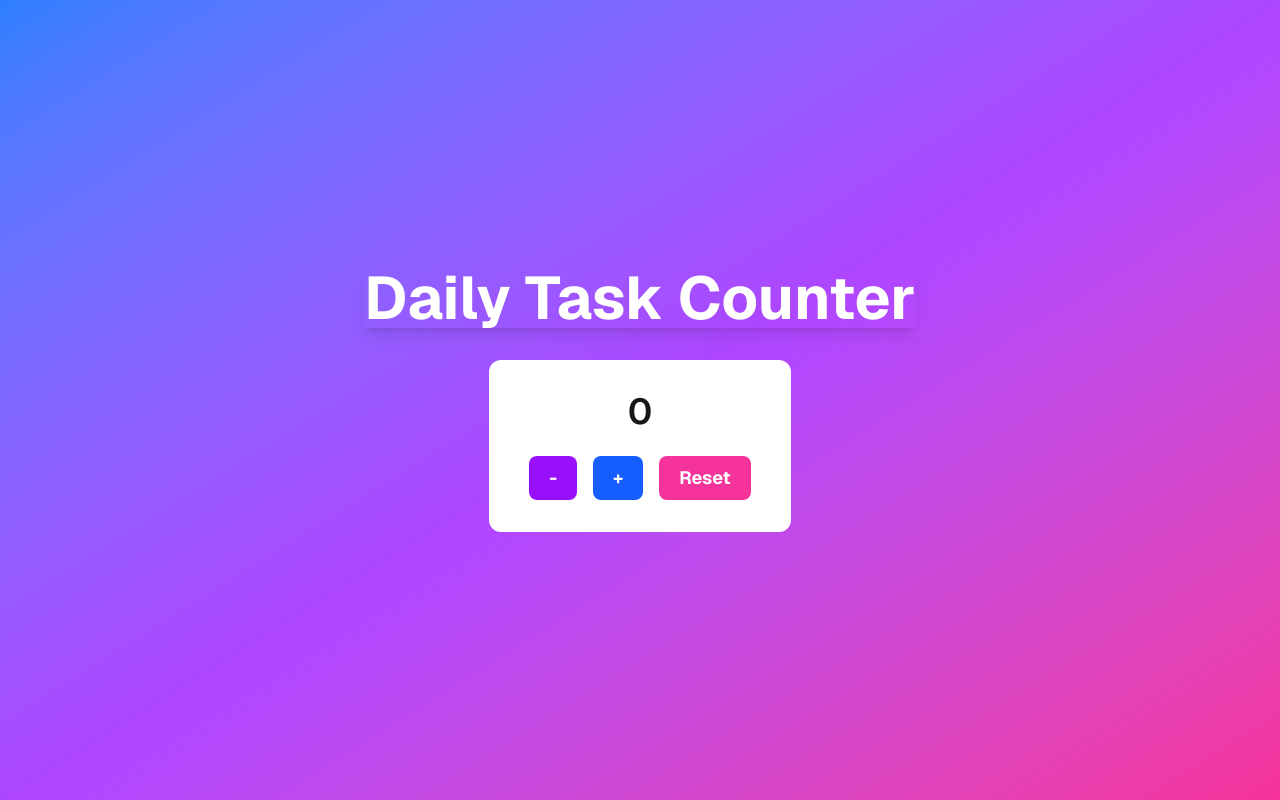
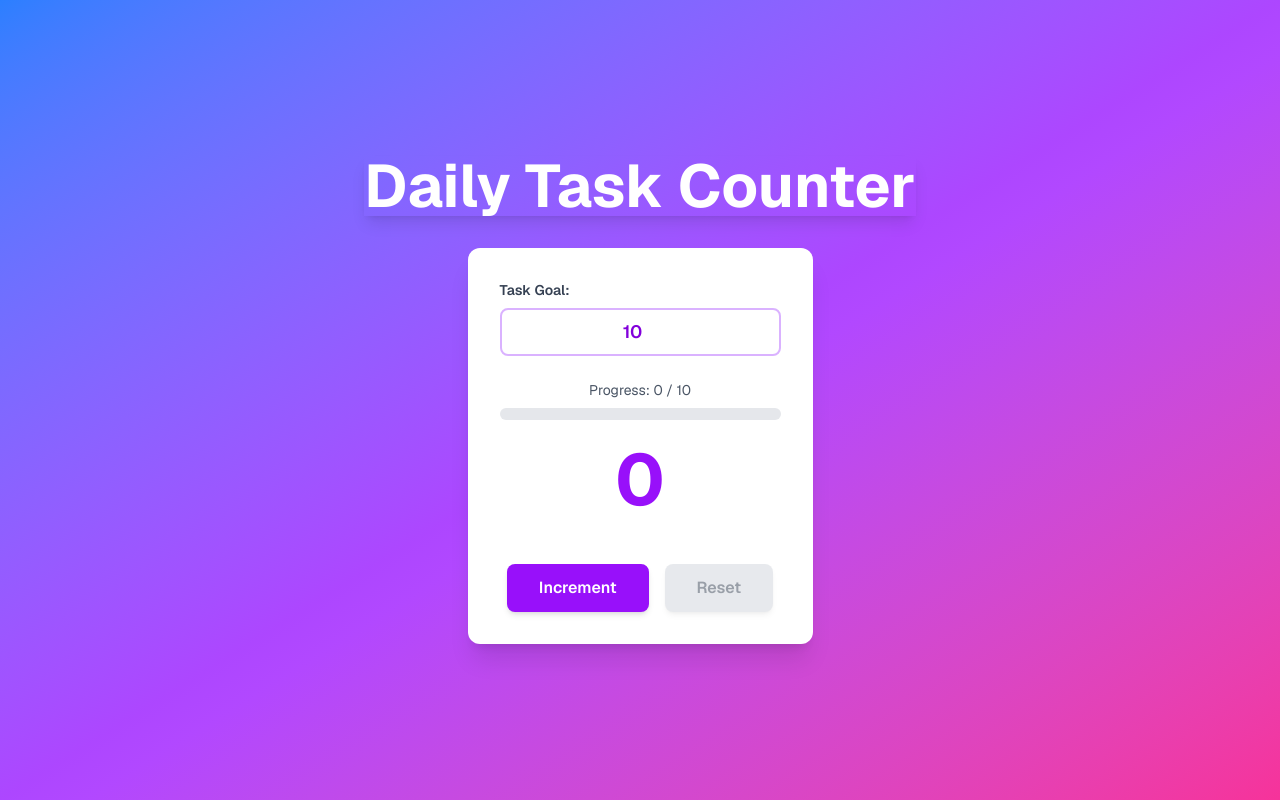
Before and after one commit to RehanMoledina/my-first-app, a Next.js app: page / in a window 1280 px wide. Built offline with nearby package versions, Linux system fonts and the light colour scheme.

Commit message:
Added localstorage

```diff
--- a/app/page.tsx
+++ b/app/page.tsx
@@ -1,58 +1,14 @@
 'use client';
 
-import { useEffect, useState } from 'react';
+import TaskCounter from '@/components/TaskCounter';
 
 export default function Home() {
-  const [count, setCount] = useState(0);
-
-  // Load the count from localStorage, if it exists
-  useEffect(() => {
-    const savedCount = localStorage.getItem('taskCount');
-    if (savedCount !== null) {
-      setCount(Number(savedCount));
-    }
-  }, []);
-
-  // Save the count to localStorage whenever it changes
-  useEffect(() => {
-    localStorage.setItem('taskCount', String(count));
-  }, [count]);
-
-  const increment = () => setCount((c) => c + 1);
-  const decrement = () => setCount((c) => (c > 0 ? c - 1 : 0));
-  const reset = () => setCount(0);
-
   return (
     <div className="flex flex-col items-center justify-center min-h-screen bg-gradient-to-br from-blue-500 via-purple-500 to-pink-500 font-sans">
       <h1 className="text-5xl md:text-6xl font-bold text-white shadow-lg mb-8">
         Daily Task Counter
       </h1>
-      <div className="bg-white bg-opacity-40 rounded-xl px-10 py-8 flex flex-col items-center">
-        <div className="text-4xl font-semibold mb-6">{count}</div>
-        <div className="flex gap-4">
-          <button
-            onClick={decrement}
-            className="px-5 py-2 rounded-lg bg-purple-600 text-white text-lg font-bold hover:bg-purple-700 transition"
-            aria-label="Decrease count"
-          >
-            -
-          </button>
-          <button
-            onClick={increment}
-            className="px-5 py-2 rounded-lg bg-blue-600 text-white text-lg font-bold hover:bg-blue-700 transition"
-            aria-label="Increase count"
-          >
-            +
-          </button>
-          <button
-            onClick={reset}
-            className="px-5 py-2 rounded-lg bg-pink-500 text-white text-lg font-bold hover:bg-pink-600 transition"
-            aria-label="Reset count"
-          >
-            Reset
-          </button>
-        </div>
-      </div>
+      <TaskCounter />
     </div>
   );
 }
--- a/components/TaskCounter.tsx
+++ b/components/TaskCounter.tsx
@@ -1,11 +1,36 @@
 'use client';
 
-import { useState } from 'react';
+import { useState, useEffect } from 'react';
 
 export default function TaskCounter() {
   const [count, setCount] = useState(0);
   const [goal, setGoal] = useState(10);
   const [goalInput, setGoalInput] = useState('10');
+
+  // Load saved data when component first mounts
+  useEffect(() => {
+    const savedCount = localStorage.getItem('taskCount');
+    const savedGoal = localStorage.getItem('taskGoal');
+
+    if (savedCount) {
+      setCount(parseInt(savedCount));
+    }
+    if (savedGoal) {
+      const goalValue = parseInt(savedGoal);
+      setGoal(goalValue);
+      setGoalInput(goalValue.toString());
+    }
+  }, []); // Empty array means this runs once when component loads
+
+  // Save count to localStorage whenever it changes
+  useEffect(() => {
+    localStorage.setItem('taskCount', count.toString());
+  }, [count]); // Runs whenever count changes
+
+  // Save goal to localStorage whenever it changes
+  useEffect(() => {
+    localStorage.setItem('taskGoal', goal.toString());
+  }, [goal]); // Runs whenever goal changes
 
   const handleIncrement = () => {
     setCount((prevCount) => prevCount + 1);
```
